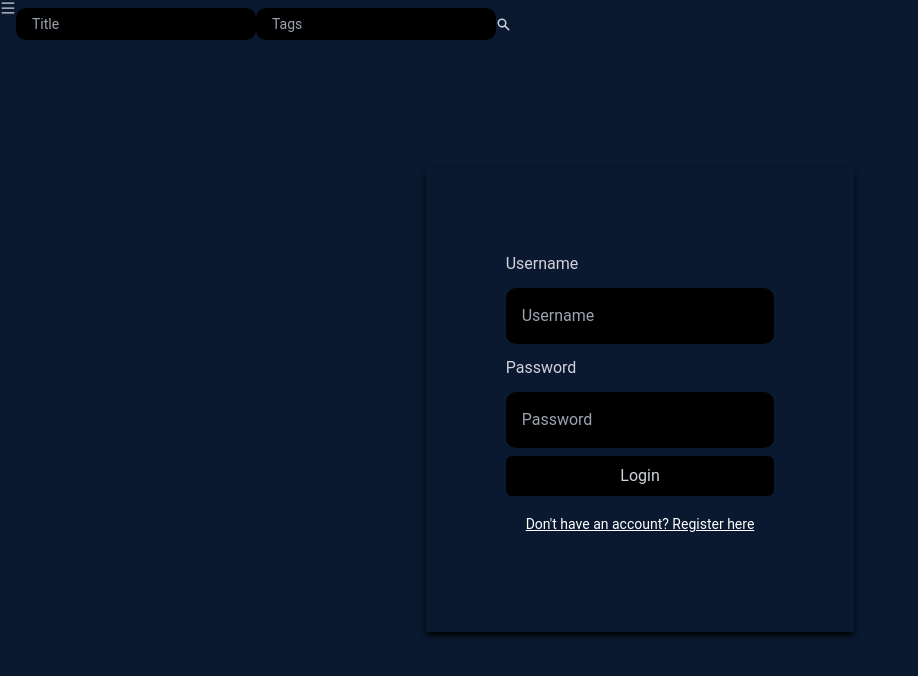
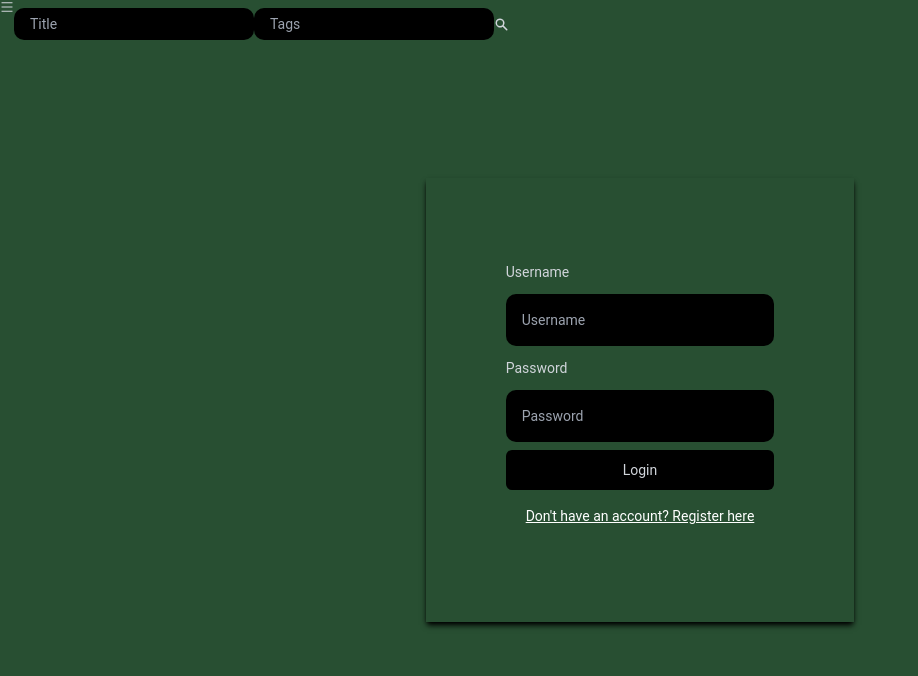
Before and after one commit to moeb15/forum_app, a React (Create React App) app in the folder frontend/: page / in a window 1280 px wide. Shown: the top 676 px of the page, without its empty margins (0-918 px from the left). Built offline with nearby package versions, Linux system fonts and the light colour scheme.

Commit message:
changed font size for all tags under body tag

```diff
--- a/frontend/src/index.css
+++ b/frontend/src/index.css
@@ -9,6 +9,7 @@
     body{
         @apply font-[Roboto];
         @apply m-0;
-        @apply bg-[#0a192f]
+        @apply bg-[#284f32];
+        @apply text-sm;
     }
 }
```
